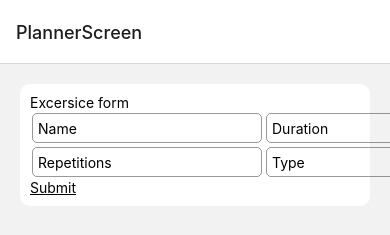
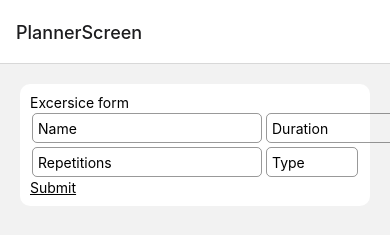
Before and after one commit to Isrealsix/workout, a React Native app: screen /PlannerScreen in a window 390 px wide. Shown: the top 235 px of the page. Built offline with nearby package versions, Linux system fonts and the light colour scheme.

Commit message:
displayed selection

```diff
--- a/components/WorkoutForm.tsx
+++ b/components/WorkoutForm.tsx
@@ -13,7 +13,7 @@ interface IProps {
 }
 const WorkoutForm: React.FC<IProps> = ({ onSubmit }) => {
   const { control, handleSubmit } = useForm();
-
+  const [isSelectionOn, setSelectionOn] = useState(false);
   return (
     <View style={styles.container}>
       <Text>Excersice form</Text>
@@ -70,12 +70,21 @@ const WorkoutForm: React.FC<IProps> = ({ onSubmit }) => {
             }}
             name="type"
             render={({ field: { onChange, value } }) => (
-              <TextInput
-                onChangeText={onChange}
-                value={value}
-                style={styles.input}
-                placeholder="Type"
-              />
+              <View style={{ flex: 1 }}>
+                {isSelectionOn ? (
+                  <View>
+                    <PressableText text="exercise" onPressIn={() => setSelectionOn(false)} />
+                    <PressableText text="break" onPressIn={() => setSelectionOn(false)} />
+                    <PressableText text="stretch" onPressIn={() => setSelectionOn(false)} />
+                  </View>
+                ) : (
+                  <TextInput
+                    onPressIn={() => setSelectionOn(true)}
+                    style={styles.input}
+                    placeholder="Type"
+                  />
+                )}
+              </View>
             )}
           />
         </View>
```
